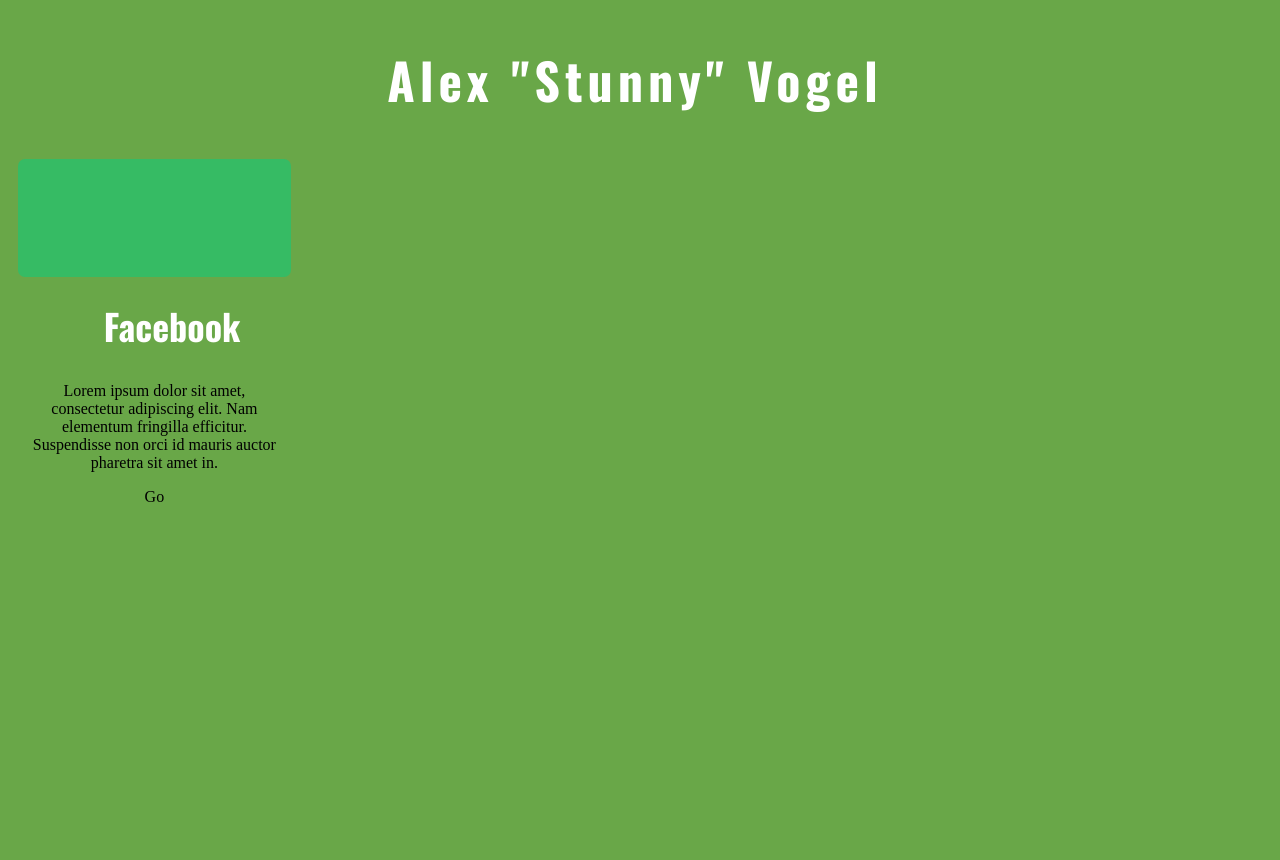
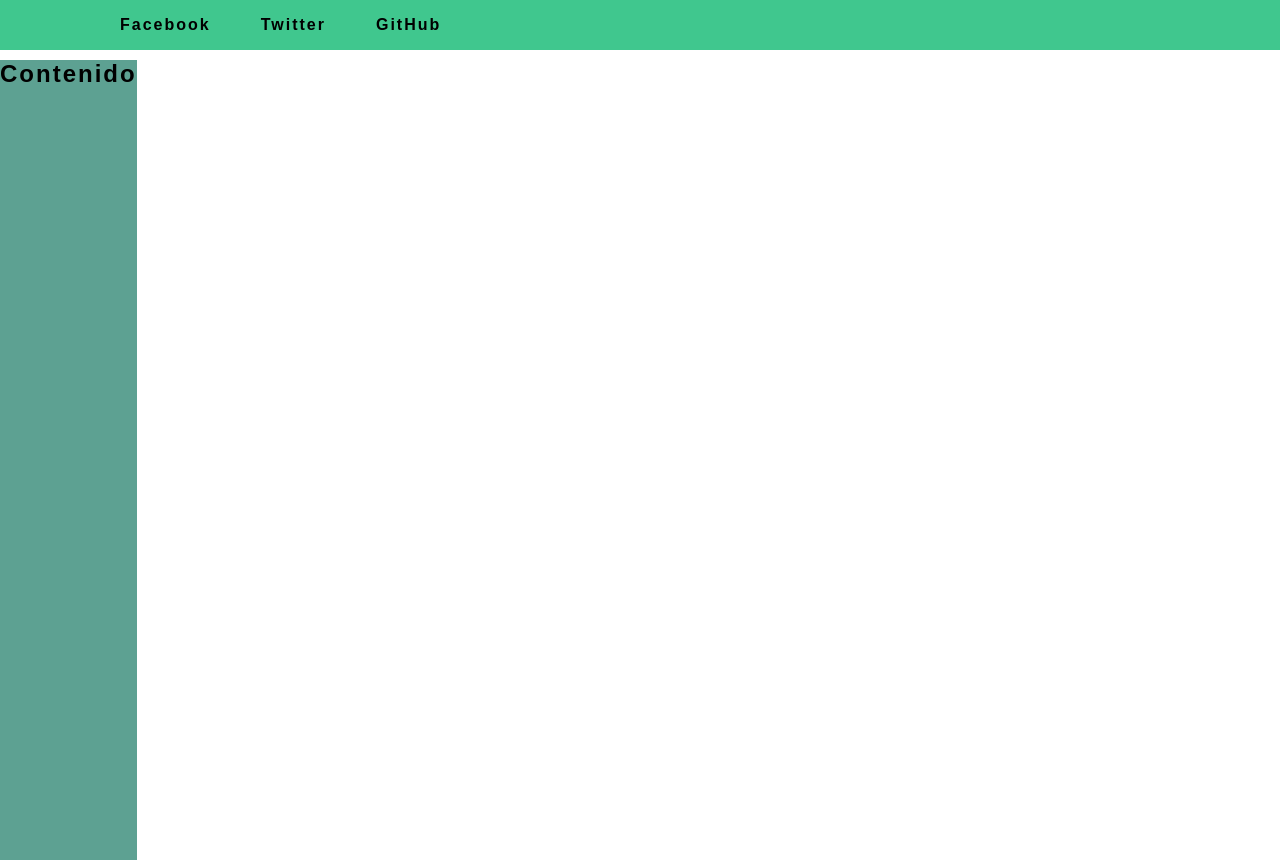
Before and after one commit to Stunny/stunny.github.io, a plain HTML site: page index.html in a window 1280 px wide. Before the commit the page ends 800 px from the top, so only its background shows below. Drawn offline with nearby package versions, Linux system fonts and the light colour scheme.

Commit message:
segundo intento

```diff
--- a/index.html
+++ b/index.html
@@ -1,26 +1,27 @@
-<DOCTYPE HTML>
+<!doctype html>
 <html>
   <head>
+    <meta charset="utf-8">
+    <link href="stylesheet.css" rel="stylesheet" type="text/css">
     <title>Stunny</title>
-    <meta charset="utf-8"/>
-    <link media="screen" type="text/css" rel="stylesheet" href="stylesheet.css"/>
-    <link href='https://fonts.googleapis.com/css?family=Oswald:400,700&subset=latin,latin-ext' rel='stylesheet' type='text/css'>
   </head>
+
   <body>
-    <div id="nombre">
-      <h1>Alex "Stunny" Vogel</h1>
+    <div>
+      <nav class="navegacion">
+        <ul id="elementos_nav">
+          <li>Facebook</li>
+          <li>Twitter</li>
+          <li>GitHub</li>
+        </ul>
+      </nav>
     </div>
-    <section id="social">
-      <article>
-        <div class="socialIcon">
-
-        </div>
-        <h2 style="float: left; font-size: 36px; letter-spacing: 0;">Facebook</h2>
-        <p>Lorem ipsum dolor sit amet, consectetur adipiscing elit. Nam elementum fringilla efficitur. Suspendisse non orci id mauris auctor pharetra sit amet in.</p>
-        <div class="button">
-          <p>Go</p>
-        </div>
-      </article>
-    </section>
+    <div id="contenido">
+      <section class="contenido_ppal">
+        <header>
+          <h1>Contenido</h1>
+        </header>
+      </section>
+    </div>
   </body>
 </html>
--- /dev/null
+++ b/prestylesheet.css
@@ -0,0 +1,49 @@
+body{
+  background-color: #69a748
+}
+div{
+  width: 100%;
+}
+article{
+  width: 20%;
+  height: 25%;
+  float: left;
+  position: relative;
+  overflow: visible;
+  padding: 10px;
+  background-color: #36bb64;
+  background-size: 100%;
+  border-radius: 7px;
+}
+p{
+  text-align: center;
+}
+#nombre {
+  float: left;
+  position: relative;
+  margin-left: 0%;
+}
+h2, #nombre h1{
+  font-size: 50px;
+  font-family: "Oswald", sans-serif;
+  margin-left: 30%;
+  color: white;
+  letter-spacing: 5px;
+  text-shadow: 0 0 15px #6b716b;
+}
+#social{
+  float: left;
+  position: relative;
+  padding: 10px;
+  width: 100%;
+  height: 50%;
+}
+.socialIcon{
+  height: 100px;
+  width: 20%;
+  background-repeat: no-repeat;
+  background-image: url();
+}
+.button{
+
+}
--- a/stylesheet.css
+++ b/stylesheet.css
@@ -1,48 +1,38 @@
 body{
-  background-color: #69a748
+  font-family: Arial, Helvetica, sans-serif;
+  font-weight: bold;
+  font-stretch: expanded;
+  letter-spacing: 2px;
+  margin: 0 auto;
+  background-color: #fff;
 }
 div{
-  width: 100%;
-}
-article{
-  width: 20%;
-  height: 25%;
   float: left;
   position: relative;
-  overflow: visible;
-  padding: 10px;
-  background-color: #36bb64;
-  border-radius: 7px;
 }
-p{
-  text-align: center;
+section{
+  width: 100%;
+  height: 800px;
 }
-#nombre {
+#elementos_nav li{
+  list-style-type: none;
   float: left;
   position: relative;
-  margin-left: 0%;
+  margin-left: 50px;
+  top: 0px;
+  left: 30px;
 }
-h2, #nombre h1{
-  font-size: 50px;
-  font-family: "Oswald", sans-serif;
-  margin-left: 30%;
-  color: white;
-  letter-spacing: 5px;
-  text-align: inherit;
+.navegacion{
+  width: 100%;
+  margin: 0 auto;
+  height: 50px;
+  background-color: #40c78e;
+  margin-top: 0px;
+  margin-left: 0px;
+  position: fixed;
 }
-#social{
-  float: left;
-  position: relative;
-  padding: 10px;
+.contenido_ppal{
+  margin-top: 60px;
   width: 100%;
-  height: 50%;
+  background-color: #5da192;
 }
-.socialIcon{
-  height: 100px;
-  width: 20%;
-  background-repeat: no-repeat;
-  background-image: url();
-}
-.button{
-
-}
```
Also changed, not shown: preindex.html (added, +26 -0 lines).
